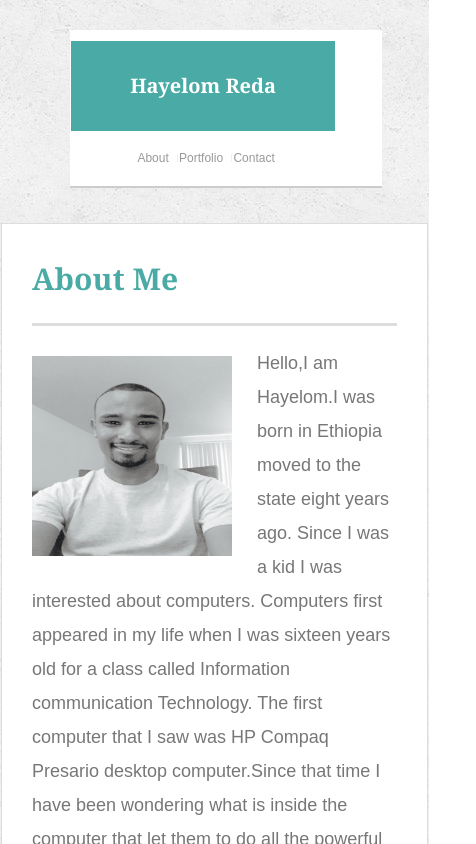
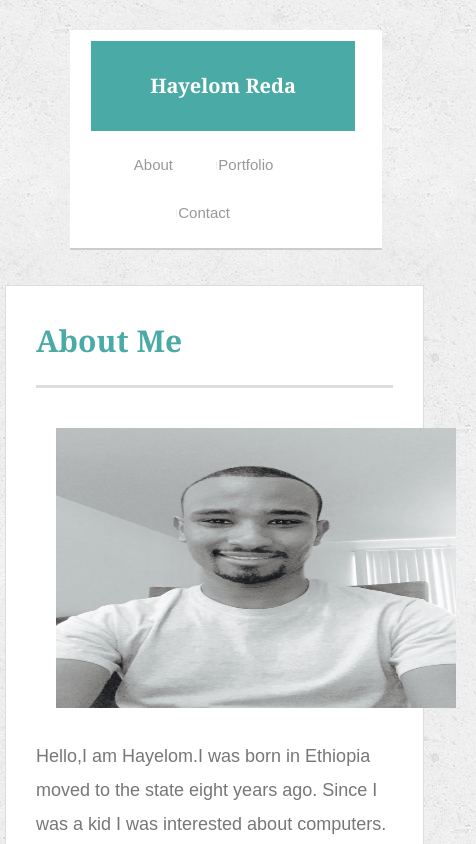
Before and after one commit to HayelomR/Responsive-Portfolio, a plain HTML site: page index.html in a window 390 px wide. Shown: the top 844 px of the page, 476 px wide, since content can reach past the window. Drawn offline with Linux system fonts and the light colour scheme.

Commit message:
final edition for resppnsive

```diff
--- a/assets/css/style.css
+++ b/assets/css/style.css
@@ -203,10 +203,54 @@ input[type=submit] {
 
 @media screen and (max-width: 980px) {
 
+#logo{
+  margin-left: 120px;
+  width: 250px;
+  font-weight: 0px;
+}
 
+#masthead{
 
+    position: static;
+    margin-top: 16px;
+    padding-right: 70px;
+    font-size: 12px;
+    width: 80%;
+    margin-left: 100px;
+    margin-right: 0px;
+    text-align: center;
+  }
+  #main-container{
+    padding: 5px;
+  }
 
-
+.main-section{
+  width: 40%;
+  padding: 30px;
+  margin-left: 120px;
+  background: #fff;
+  border: 1px solid #ddd;
+}
+.auth-image {
+  float: left;
+  width: 300px;
+  height: 300px;
+  margin-top: 10px;
+  margin-right: 25px;
+}
+.sidebar {
+  float: right;
+  margin-right: 80px;
+  width: 25%;
+  padding: 10px;
+  margin-bottom: 20px;
+  background: #fff;
+  border: 1px solid #ddd;
+}
+footer{
+  margin-left: 30px;
+  width: 90%;
+}
 
 }
 
@@ -233,14 +277,15 @@ input[type=submit] {
     width: 40%;
     margin-bottom: 0px;
     border:10px;
-    margin-top: 0px;
+    margin-left: 20px;
     padding-bottom: 1px;
     font-size: 12px;
   }
   nav a {
     display: inline-block;
+    font-size: 15px;
     padding-left: 1px;
-    margin-left: 5px;
+    margin: 20px;
     line-height: 8px;
     color: #999;
     text-decoration: none;
@@ -349,8 +394,9 @@ input[type=submit] {
     width: 100%;
   }
 
-  auth-image {
-    width: auto;
+  .auth-image {
+    width: 400px;
+    height:280px;
     margin: 20px;
     float: none;
   }
```
